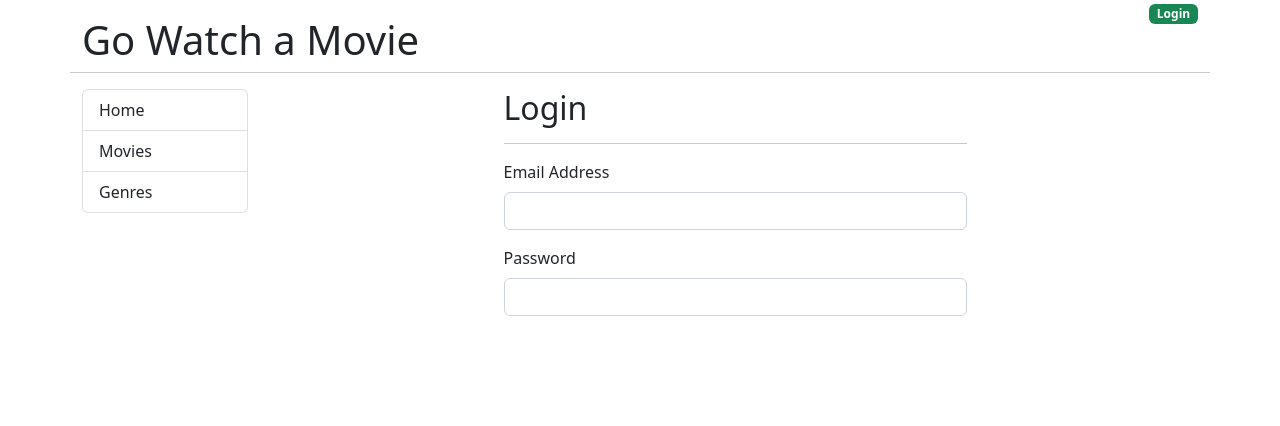
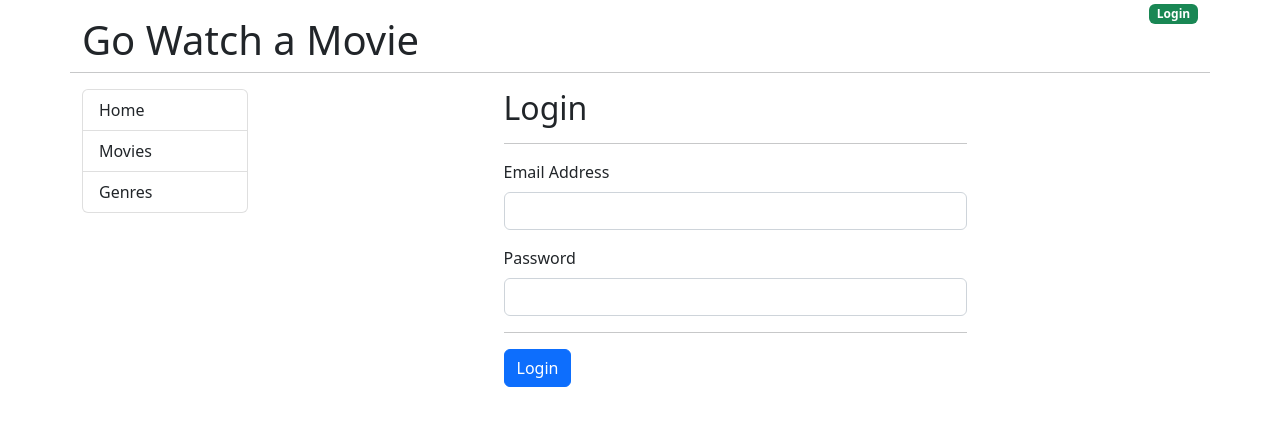
Before and after one commit to umedanaoyuki/full-stack-app-react, a React (Create React App) app: page /login in a window 1280 px wide. Shown: the top 426 px of the page. Built offline with nearby package versions, Linux system fonts and the light colour scheme.

Commit message:
ログインフォームの完成

```diff
--- a/src/components/Login.js
+++ b/src/components/Login.js
@@ -8,6 +8,11 @@ const Login = () => {
   const handleSubmit = (event) => {
     event.preventDefault();
     console.log(email, password);
+
+    if (email === "admin@example.com") {
+
+    }
+
   };
 
   return (
@@ -31,6 +36,10 @@ const Login = () => {
           autoComplete="password-new"
           onChange={(event) => setPassword(event.target.value)}
         />
+
+        <hr />
+
+        <input type="submit" className="btn btn-primary" value="Login" />
       </form>
     </div>
   );
```
